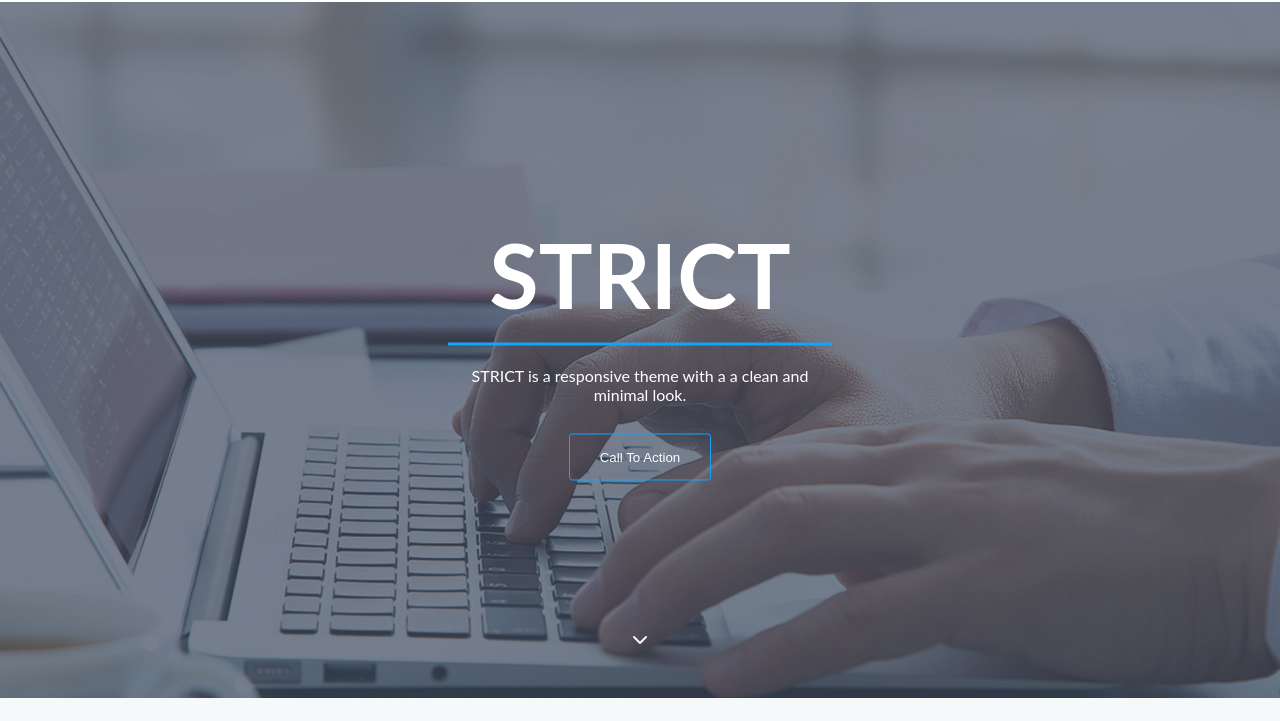
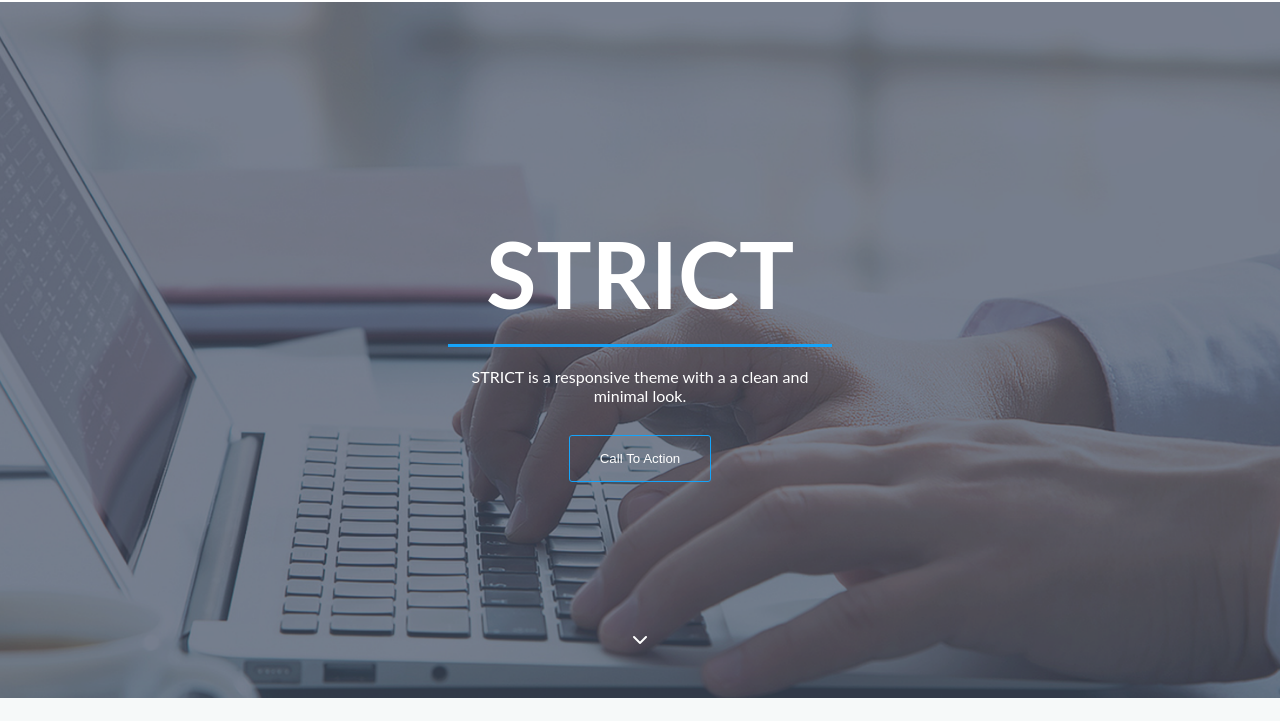
Before and after one commit to racho802/Strict-PSD, a plain HTML site: page index.html in a window 1280 px wide. Shown: the part 79-800 px from the top of the page. Drawn offline with Linux system fonts and the light colour scheme.

Commit message:
Add files via upload

```diff
--- a/css/style.css
+++ b/css/style.css
@@ -66,7 +66,7 @@ header {
 
 .strict h1 {
 
-    font-size: 90px;
+    font-size: 92px;
 
     font-family: lato;
 
@@ -111,6 +111,11 @@ header {
     padding: 15px 30px;
 
     border-radius: 3px;
+    transition: .6s all ease-in-out;
+    cursor: pointer;
+}
+.strict button:hover{
+    background-color: #15a4fa;
 }
 
 .icon {
```
